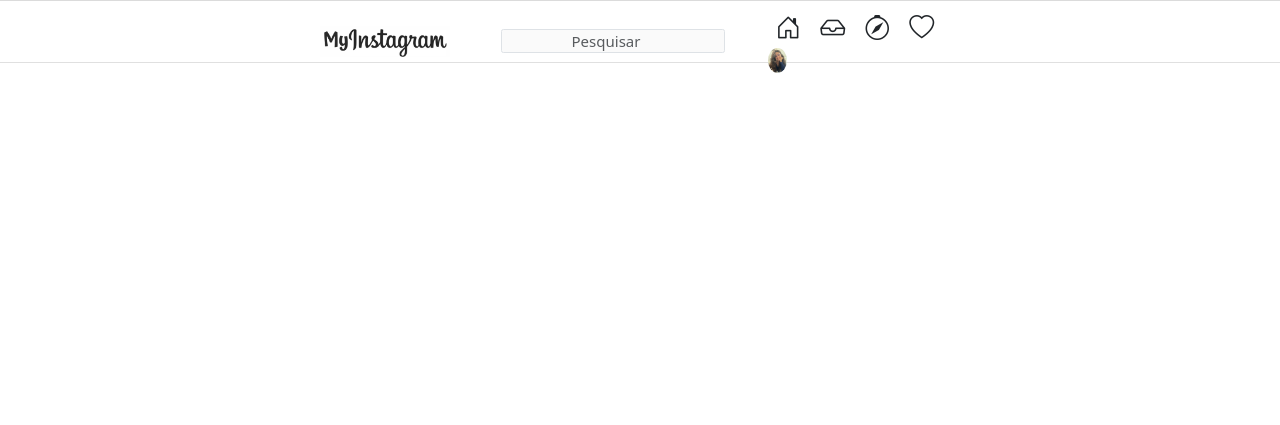
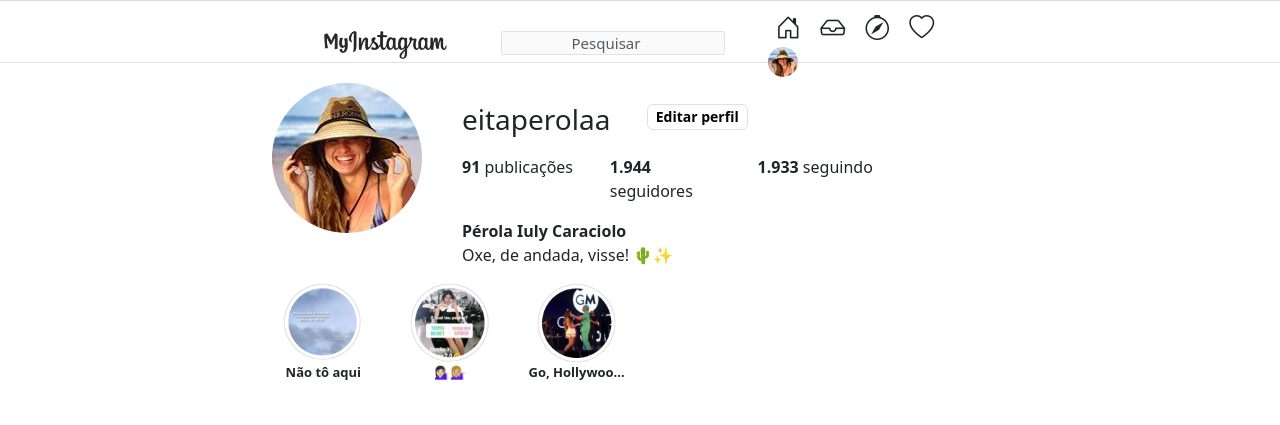
Before and after one commit to PerolaCaraciolo/myInstagram, a plain HTML site: page index.html in a window 1280 px wide. Drawn offline with nearby package versions, Linux system fonts and the light colour scheme.

Commit message:
destaques e bio

```diff
--- a/index.html
+++ b/index.html
@@ -12,10 +12,9 @@
     <link rel="stylesheet" href="https://cdn.jsdelivr.net/npm/bootstrap-icons@1.11.3/font/bootstrap-icons.min.css">
 
     <title>Pérola Iuly Caraciolo (@eitaperolaa)</title>
+  </head>
 
-  </head>
   <body>
-
     <!-- Nav -->
     <header>
         <!-- navbar navbar-light são classes prontas do bootstrap -->
@@ -32,12 +31,84 @@
                     <i class="bi bi-inbox icons"></i>
                     <i class="bi bi-compass icons"></i>
                     <i class="bi bi-heart icons"></i>
-                    <img class="img-nav" src="img/euzinha.jpeg">
+                    <img class="img-nav" src="img/euInsta.jpg">
                 </div>
             </div>
         </nav>
     </header>
 
+    <section>
+      <div class="container">
+        <div class="row"> <!-- Definição de linha -->
+
+          <div class="col-0 col-md-2"></div> <!-- Definição de coluna -->
+          <!-- O somatório de cada casinha na coluna é de 12 e, e só usa o "COL",  já se divide igual na quantidade de colunas -->
+          <!-- Coluna central  -->
+          <div class="col-12 col-md-8">
+            <div class="row" style="padding-top: 20px;">
+              <div class="col-3">
+                <img class="img-profile" src="img/euInsta.jpg">
+              </div>
+              <div class="col-7">
+                <div class="row" style="padding-top: 20px; padding-bottom: 10px;">
+                  <div class="col-8 col-lg-5">
+                    <h2 class="username">eitaperolaa</h2>
+                  </div>
+                  <div class="col-4 col-lg-6">
+                    <button type="button" class="btn btn-outline-secondary button-edit">Editar perfil</button>
+                  </div>
+                </div>
+                <div class="row">
+                  <div class="col-4">
+                    <p class="profile-desc"><strong>91</strong> publicações</p>
+                  </div>
+                  <div class="col-4">
+                    <p class="profile-desc"><strong>1.944</strong> seguidores</p>
+                  </div>
+                  <div class="col-4">
+                    <p class="profile-desc"><strong>1.933</strong> seguindo</p>
+                  </div>
+                </div>
+                <div class="row">
+                  <div class="col-12">
+                    <h1 class="name"> Pérola Iuly Caraciolo</h1>
+                  </div>
+                </div>
+                <div class="row">
+                  <div class="col-12">
+                    <p class="profile-desc">Oxe, de andada, visse! 🌵✨</p>
+                  </div>
+                </div>
+              </div>
+            </div>
+            <div class="conteiner-stories">
+              <div class="col-2"></div>
+
+              <div style="padding-top: 0px;">
+                <div class="row">
+                  <div class="col-2"><img class="img-storie" src="img/storie1.png"></div>
+                  <div class="col-2"><img class="img-storie" src="img/storie2.png"></div>
+                  <div class="col-2"><img class="img-storie" src="img/storie3.png"></div>
+                </div>
+              </div>
+            </div>
+            <div style="padding-bottom: 40px;">
+              <div class="row">
+                <div class="col-2 stories">Não tô aqui</div>
+                <div class="col-2 stories">💁🏻‍♀️💁🏼‍♀️</div>
+                <div class="col-2 stories">Go, Hollywoo...</div>
+              </div>
+            </div>
+
+          </div>
+
+          <div class="col-0 col-md-2"></div>
+          <!-- coluna média com valor 2 == Quando a tela for maior que a medida definida na documentação do bootstrap escolhido, aí sim ele vai ter o tamanho 2 -->
+        </div>
+      </div>
+    </section>
+
+    <!-- Bootstrap JS -->
     <script src="https://cdn.jsdelivr.net/npm/bootstrap@5.3.3/dist/js/bootstrap.bundle.min.js" integrity="sha384-YvpcrYf0tY3lHB60NNkmXc5s9fDVZLESaAA55NDzOxhy9GkcIdslK1eN7N6jIeHz" crossorigin="anonymous"></script>
   </body>
 </html>
--- a/style.css
+++ b/style.css
@@ -28,10 +28,62 @@ body {
     -webkit-border-radius: 100%;
     -moz-border-radius: 100%;
     max-width: 30px;
-    max-height: 25px;
+    max-height: 30px;
 }
 
 .icons {
     padding: 4%;
     font-size: 25px;
 }
+
+.img-profile {
+    border-radius: 100%;
+    -o-border-radius: 100%;
+    -webkit-border-radius: 100%;
+    -moz-border-radius: 100%;
+    max-width: 200px;
+    max-height: 150px;
+}
+
+.username {
+    font-weight: 300;
+    font-size: 28px;
+}
+
+.button-edit {
+    color: black !important;
+    font-size: 14px !important;
+    font-weight: 600 !important;
+    border-color: #dae1e7 !important;
+}
+
+.btn {
+    padding: .100rem .50rem !important;
+}
+
+.profile-desc {
+    font-size: 16px;
+}
+
+.name {
+    font-size: 16px; display: inline; font-weight: 600 !important;
+}
+
+.img-storie {
+    border-radius: 100%;
+    -o-border-radius: 100%;
+    -webkit-border-radius: 100%;
+    -moz-border-radius: 100%;
+    max-width: 80px;
+    max-height: 80px;
+    justify-items: center;
+}
+
+.stories {
+    text-align: center;
+    font-size: 13px;
+    font-weight: 600;
+}
+.conteiner-stories {
+    text-align: center;
+}
```
Also changed, not shown: img/1.png (renamed from 1.png), img/2.png (renamed from 2.png), img/3.png (renamed from 3.png), img/4.png (renamed from 4.png), img/5.png (renamed from 5.png), img/6.png (renamed from 6.png), img/euInsta.jpg (renamed from euInsta.jpg), img/storie1.png (renamed from storie1.png), img/storie2.png (renamed from storie2.png), img/storie3.png (renamed from storie3.png).
